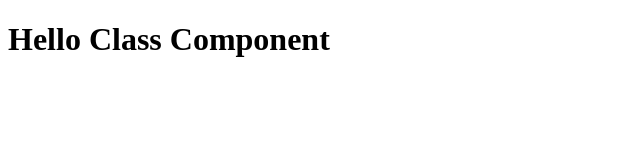
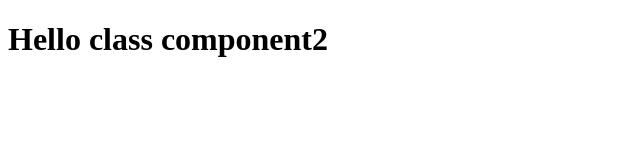
Before and after one commit to vinay-thallam/react-cuddle, a React (Create React App) app: page / in a window 1280 px wide. Shown: the top 160 px of the page, without its empty margins (0-640 px from the left). Built offline with nearby package versions, Linux system fonts and the light colour scheme.

Commit message:
JSX compiles to Javascript

```diff
--- a/src/App.js
+++ b/src/App.js
@@ -3,7 +3,7 @@ import React from 'react'
 class App extends React.Component {
 
   render() {
-    return <h1>Hello Class Component</h1>
+    return React.createElement('h1', null, 'Hello class component2')
   }
 }
 
```
